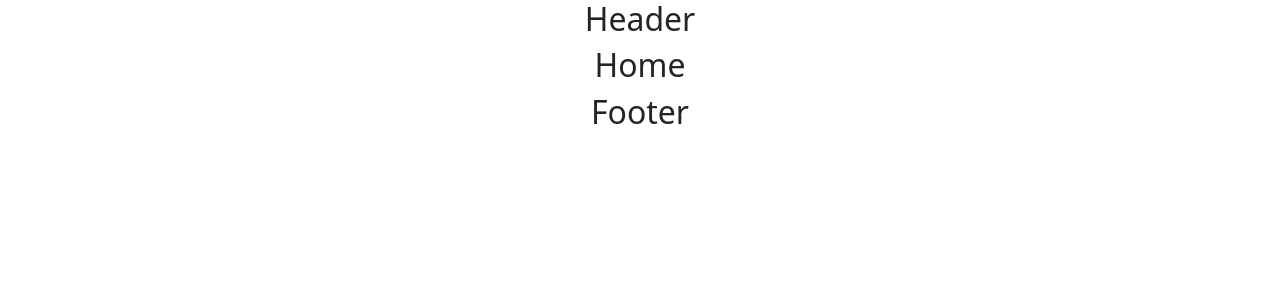
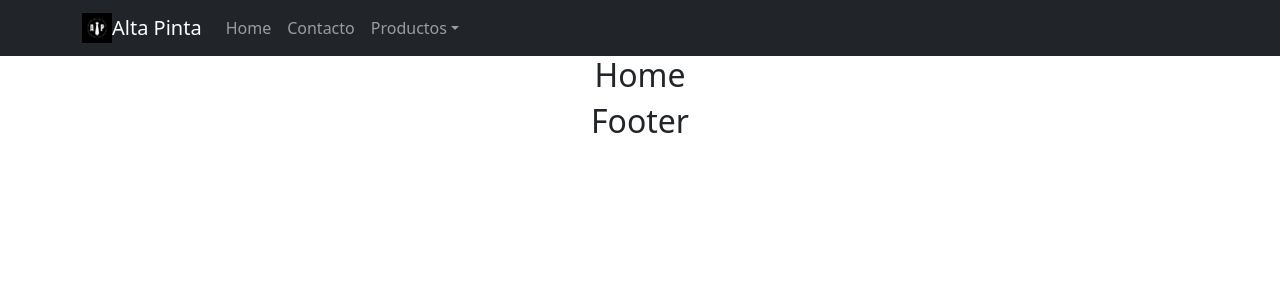
Before and after one commit to eugenia1984/reacteam, a React (Create React App) app: page / in a window 1280 px wide. Shown: the top 300 px of the page. Built offline with nearby package versions, Linux system fonts and the light colour scheme.

Commit message:
comenzamos a armar el navbar

```diff
--- a/src/components/header/Header.jsx
+++ b/src/components/header/Header.jsx
@@ -1,6 +1,8 @@
+import NavbarHeader from "./NavbarHeader.jsx";
+
 function Header() {
   return(
-    <h2>Header</h2>
+    <NavbarHeader />
   )
 }
 
--- /dev/null
+++ b/src/components/header/Logo.jsx
@@ -0,0 +1,15 @@
+import LogoImagen from "../../assets/images/logo.png";
+
+function Logo()  {
+  return (
+    <img
+      src={LogoImagen}
+      width="30"
+      height="30"
+      className="d-inline-block align-top"
+      alt="React Bootstrap logo"
+    />
+  )
+}
+
+export default Logo;
--- /dev/null
+++ b/src/components/header/NavbarHeader.jsx
@@ -0,0 +1,36 @@
+import Container from 'react-bootstrap/Container';
+import Nav from 'react-bootstrap/Nav';
+import Navbar from 'react-bootstrap/Navbar';
+import NavDropdown from 'react-bootstrap/NavDropdown';
+import Logo from "./Logo.jsx";
+
+function NavbarHeader() {
+  return (
+    <Navbar bg="dark" variant="dark" expand="lg">
+      <Container>
+        <Navbar.Brand href="#">
+          <Logo />
+          Alta Pinta
+        </Navbar.Brand>
+        <Navbar.Toggle aria-controls="basic-navbar-nav" />
+        <Navbar.Collapse id="basic-navbar-nav">
+          <Nav className="me-auto">
+            <Nav.Link href="#">Home</Nav.Link>
+            <Nav.Link href="#contacto">Contacto</Nav.Link>
+            <NavDropdown title="Productos" id="basic-nav-dropdown">
+              <NavDropdown.Item href="#productos/pantalones">Pantalones</NavDropdown.Item>
+              <NavDropdown.Divider />
+              <NavDropdown.Item href="#productos/remeras">
+                Remeras
+              </NavDropdown.Item>
+              <NavDropdown.Divider />
+              <NavDropdown.Item href="#productos/buzos">Buzos</NavDropdown.Item>
+            </NavDropdown>
+          </Nav>
+        </Navbar.Collapse>
+      </Container>
+    </Navbar>
+  );
+}
+
+export default NavbarHeader;
```
Also changed, not shown: public/logo-1.png (renamed from public/lago-1.png), src/assets/images/logo.png (added).
